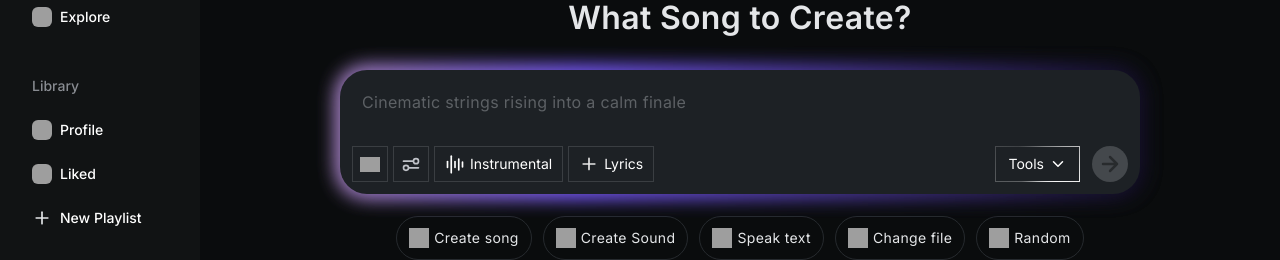
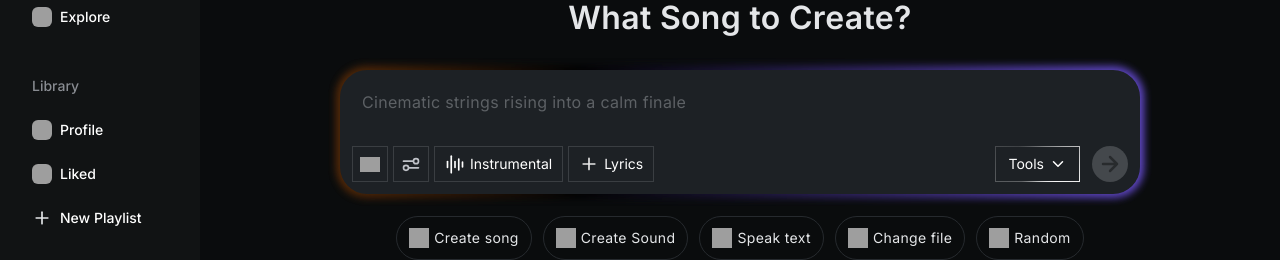
Before and after one commit to Rujal-Duwal/MusicGPT, a Next.js app: page / in a window 1280 px wide. Shown: the part 230-490 px from the top of the page. Built offline with nearby package versions, Linux system fonts and the light colour scheme; no server answers; grey boxes are pictures that could not be loaded.

Commit message:
style: update body background gradient and reduce blur effect for improved aesthetics

```diff
--- a/app/globals.css
+++ b/app/globals.css
@@ -268,10 +268,10 @@ body {
   width: calc(100% + 4px);
   height: calc(100% + 4px);
   z-index: -1;
-  background-image: linear-gradient(90deg, #7b5bff, #000000, #ffd166, #7b5bff);
+  background-image: linear-gradient(90deg, #000000, #7b5bff, #ff7b16, #000000);
   background-size: 2000px 100%;
   animation: Anim12Motion 10s linear infinite;
-  filter: blur(10px);
+  filter: blur(5px);
   opacity: 0.8;
 }
 
```
